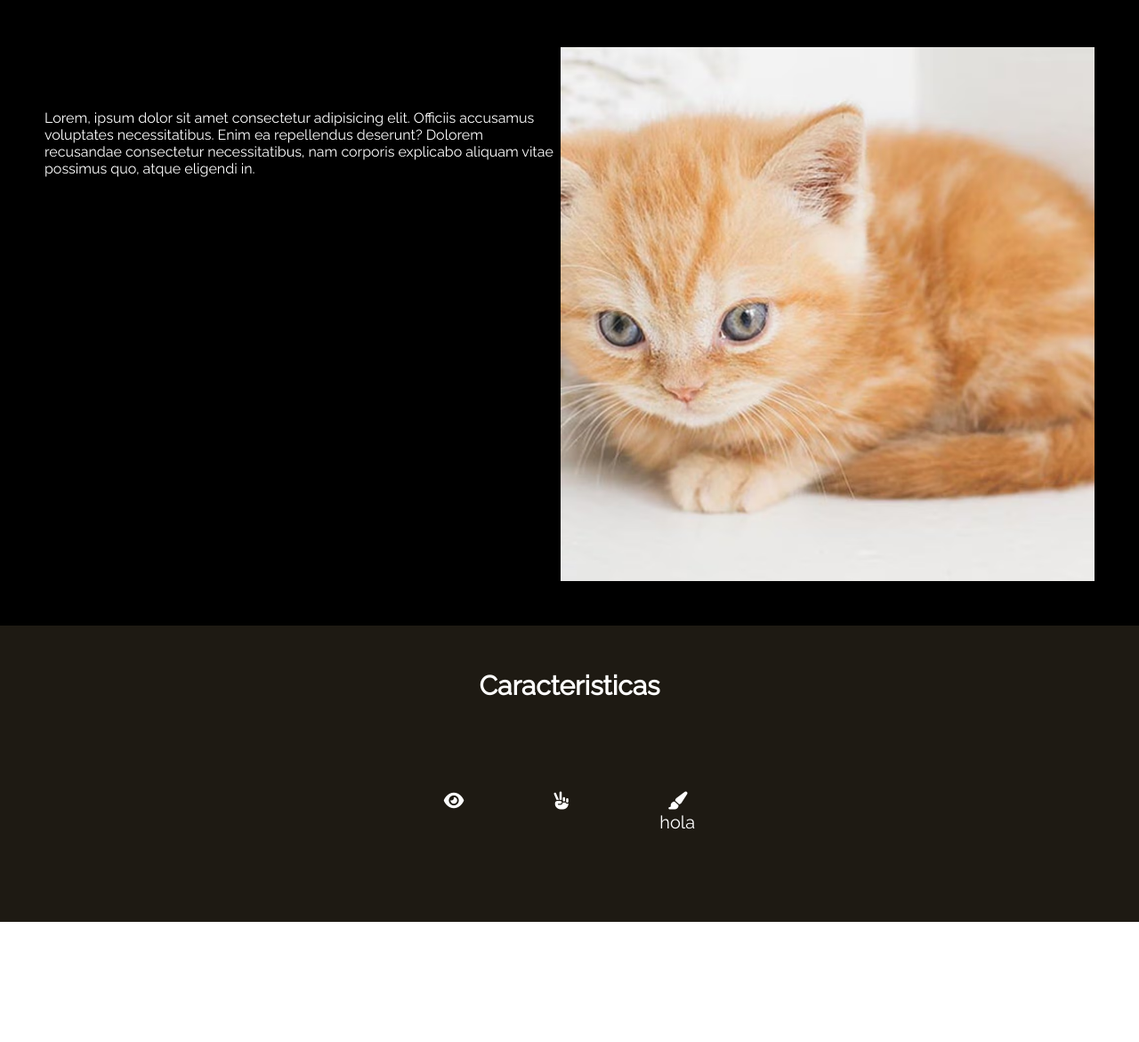
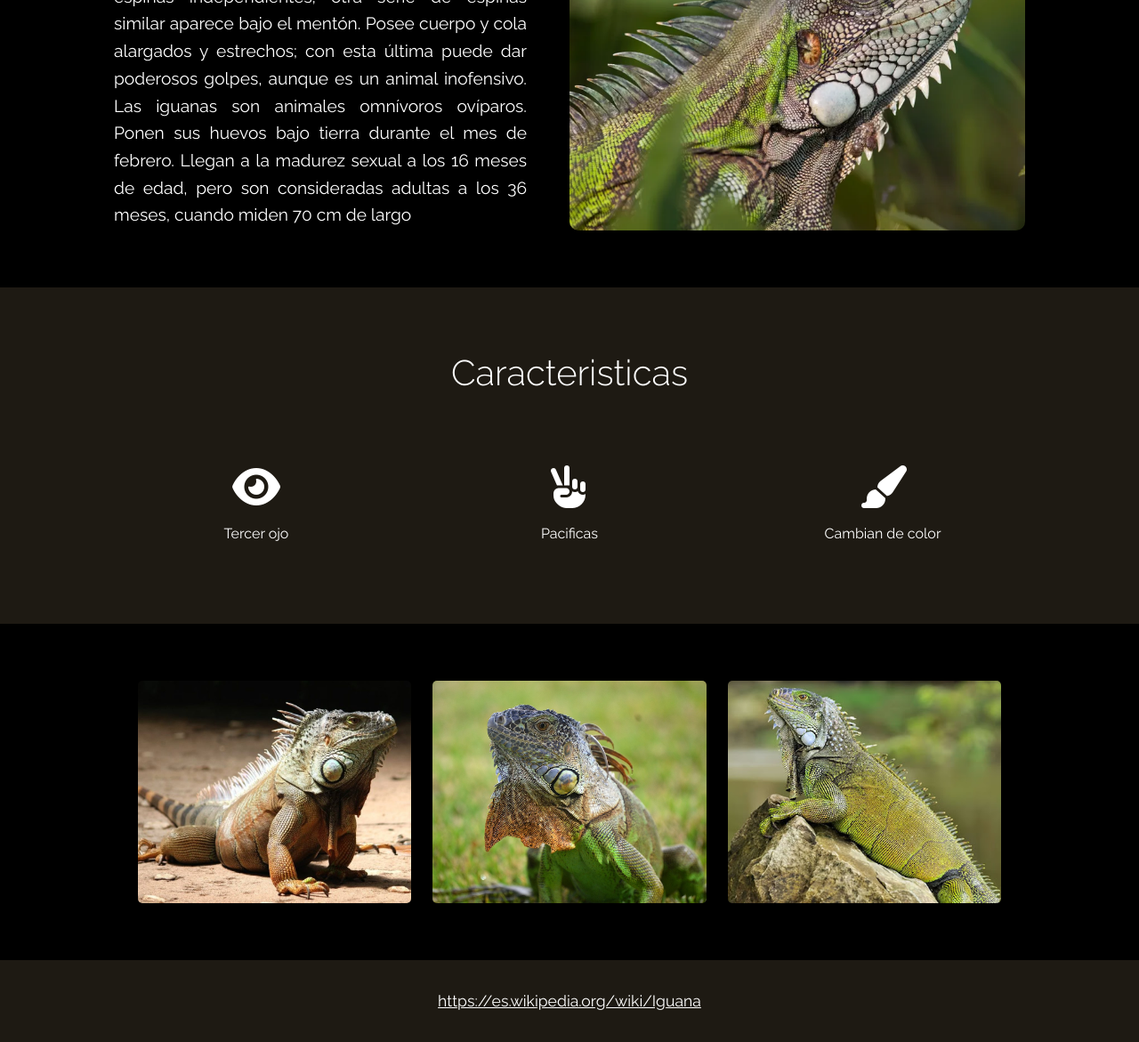
Before and after one commit to EdoRodriguezP/Desafio_Iguana, a plain HTML site: page Index.html in a window 1280 px wide. Shown: the part 959-2130 px from the top of the page at 89% size. Before the commit the page ends 2033 px from the top, so only its background shows below. Drawn offline with Linux system fonts and the light colour scheme.

Commit message:
se avanza en la pagina

```diff
--- a/Index.html
+++ b/Index.html
@@ -10,42 +10,50 @@
     <link href="https://fonts.googleapis.com/css2?family=Raleway&display=swap" rel="stylesheet">
     <link rel="stylesheet" href="https://cdnjs.cloudflare.com/ajax/libs/font-awesome/6.4.0/css/all.min.css">
 
-    <title>Document</title>
+    <title>Iguana Page</title>
 </head>
 <body>
 
     <header class="header">
-        <h1>Iguana</h1>
-        <section>
-            <img src="./assets/Img/abc-cuidado-de-los-gatos-min.jpg" alt="">
+        <h1>Iguana verde</h1>
+        <section class="imagen">
+            <img src="./assets/Img/foto_iguana1.jpg" alt="">
         </section>
     </header>
 
+
     <section class="descripcion">
-    <p>Lorem, ipsum dolor sit amet consectetur adipisicing elit. Officiis accusamus voluptates necessitatibus. Enim ea repellendus deserunt? Dolorem recusandae consectetur necessitatibus, nam corporis explicabo aliquam vitae possimus quo, atque eligendi in.</p>
-        <img src="./assets/Img/cuidardgatito-t.jpg" alt="">
+        <p>La iguana verde tiene 1,50 m de longitud. En el cuello y dorso tiene una alta cresta, formada por espinas independientes; otra serie de espinas similar aparece bajo el mentón. Posee cuerpo y cola alargados y estrechos; con esta última puede dar poderosos golpes, aunque es un animal inofensivo. Las iguanas son animales omnívoros ovíparos. Ponen sus huevos bajo tierra durante el mes de febrero. Llegan a la madurez sexual a los 16 meses de edad, pero son consideradas adultas a los 36 meses, cuando miden 70 cm de largo</p>
+        <img src="./assets/Img/foto_iguana2.webp" alt="">
     </section>
 
 
-    <section class="icon">
+    <section class="iconos">
         <h2>Caracteristicas</h2>
         <div class="contenedor_icon">
-            <p><i class="fa fa-eye" aria-hidden="true"></i></p>
-            <p><i class="fa-solid fa-hand-peace"></i></p>
-            <p><i class="fa fa-paint-brush" aria-hidden="true"></i><br>hola</p>
+            <div class="icono">
+                <p><i class="fa fa-eye" aria-hidden="true"></i><br>Tercer ojo</p>
+            </div>
+            <div class="icono">
+                <p><i class="fa-solid fa-hand-peace"></i><br>Pacificas</p>
+            </div>
+            <div class="icono">
+                <p><i class="fa fa-paint-brush" aria-hidden="true"></i><br>Cambian de color</p>
+            </div>
 
         </div>
+    </section>
+    <section class="fotos">
+
+        <img src="./assets/Img/foto_iguana3.jpg" alt="">
+        <img src="./assets/Img/foto_iguana4.jpg" alt="">
+        <img src="./assets/Img/foto_iguana5.jpg" alt="">
 
     </section>
-    <section>
 
-
-        <img src="./assets/Img/" alt="">
-        <img src="./assets/Img/" alt="">
-        <img src="./assets/Img/" alt="">
-
-    </section>
-    <footer>texto footer</footer>
+    <footer class="footer">
+        <a href="https://es.wikipedia.org/wiki/Iguana_(g%C3%A9nero)">https://es.wikipedia.org/wiki/Iguana</a>
+    </footer>
 
 </body>
 </html>
--- a/assets/css/style.css
+++ b/assets/css/style.css
@@ -1,58 +1,136 @@
-@import url('https://fonts.googleapis.com/css2?family=Raleway&display=swap');
+
+@import url('https://fonts.googleapis.com/css2?family=Raleway:ital,wght@0,100..900;1,100..900&display=swap');
 
 * {
     margin: 0;
     padding: 0;
     box-sizing: border-box;
-  }
+}
 
-  html, body{
-    heigth: 100%;
-  }
 body {
-    font-family: Raleway;
+    background-color: #000000;
+    color: #fff;
+    line-height: 1.6;
+    font-family: "Raleway", sans-serif
+}
+
+.header {
+    text-align: center;
+    padding: 2rem 0;
+}
+.header h1 {
+    font-size: 3rem;
+    text-transform: uppercase;
+    letter-spacing: 3px;
+    margin-bottom: 1.5rem;
+    color: white;
+    font-weight: 500;
+}
+
+.imagen img {
+    width: 100%;
+    max-height: 80vh;
+    object-fit: cover;
+}
+
+.descripcion {
+    display: flex;
+    background-color: #000000;
+    justify-content: space-between;
+    align-items: center;
+    padding: 4rem 10%;
+    gap: 3rem;
+}
+.descripcion p {
+    flex: 1;
+    font-size: 1.2rem;
+    text-align: justify;
+}
+.descripcion img {
+    flex: 1;
+    max-width: 50%;
+    border-radius: 10px;
+}
+
+.iconos {
+    background-color: #1E1A13;
+    padding: 4rem 10%;
+    text-align: center;
+}
+.iconos h2 {
+    font-size: 2.5rem;
+    margin-bottom: 3rem;
+    color: white;
+    font-weight: 300;
+}
+.contenedor_icon {
+    display: flex;
+    justify-content: space-around;
+    flex-wrap: wrap;
+    gap: 2rem;
+}
+.icono {
+    flex: 1;
+    min-width: 200px;
+    padding: 1.5rem;
+}
+.icono i {
+    font-size: 3rem;
+    margin-bottom: 1rem;
     color: white;
 }
-.header {
+
+.fotos {
+    display: flex;
+    background-color: #000000;
+    justify-content: center;
+    gap: 1.5rem;
+    padding: 4rem 10%;
+    flex-wrap: wrap;
+}
+
+.fotos img {
+    width: 30%;
+    min-width: 300px;
+    height: 250px;
+    object-fit: cover;
+    border-radius: 5px;
+}
+
+.footer {
+    background-color:  #1E1A13;
     text-align: center;
-    padding-bottom: 20px;
-    background-color: black;
-    font-weight: 300;
+    padding: 2rem;
+    font-size: 1.1rem;
+}
 
+.footer a {
+    color: white;
 }
-.header img {
-    width: 100%;
-}
-.descripcion {
-    background-color: black;
-    display: flex;
-    padding: 50px;
-    text-align: left;
-
-}
-.descripcion img {
-    padding-top: 50px;
-    width: 600px;
-  }
-   .descripcion p {
-     padding-top: 120px;
-   }
 
 
+/* Responsive */
+@media (max-width: 768px) {
+    .descripcion {
+        flex-direction: column;
+        padding: 2rem 5%;
+    }
 
+    .descripcion img {
+        max-width: 100%;
+        margin-top: 2rem;
+    }
 
-.icon {
-    background-color: #1E1A13;
-    text-align: center;
-    font-size: 20px;
-    padding-top: 50px;
-    padding-bottom: 100px;
- }
+    .fotos img {
+        width: 100%;
+        min-width: auto;
+    }
 
- .contenedor_icon {
-  display: flex;
-  padding-top: 100px;
-  justify-content: center;
-  gap: 100px;
+    .header h1 {
+        font-size: 2rem;
+    }
 
- }
+    .iconos h2 {
+        font-size: 1.8rem;
+    }
+}
```
Also changed, not shown: assets/Img/Que_debes_saber_antes_de_adoptar_un_gatito.jpg.avif (deleted), assets/Img/abc-cuidado-de-los-gatos-min.jpg (deleted), assets/Img/cuidardgatito-t.jpg (deleted), assets/Img/foto_iguana1.jpg (added), assets/Img/foto_iguana2.webp (added), assets/Img/foto_iguana3.jpg (added), assets/Img/foto_iguana4.jpg (added), assets/Img/foto_iguana5.jpg (added), assets/Img/images.jpeg (deleted).
